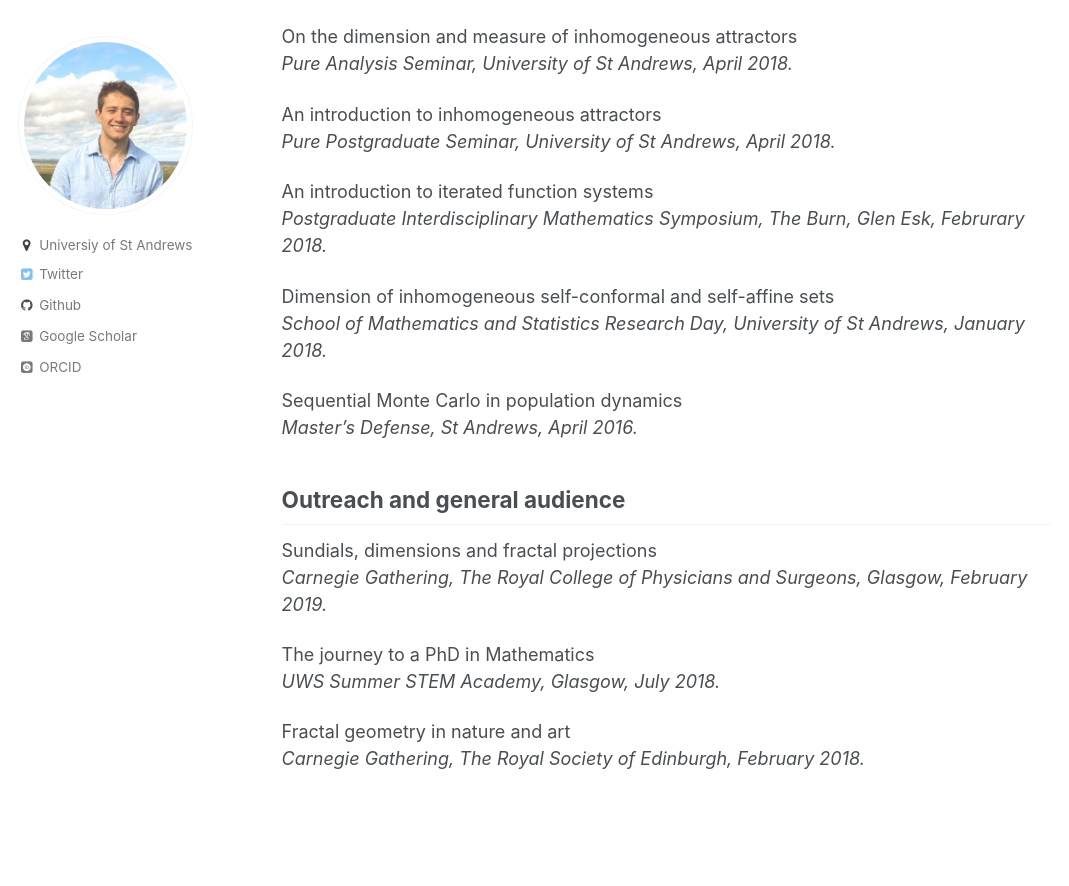
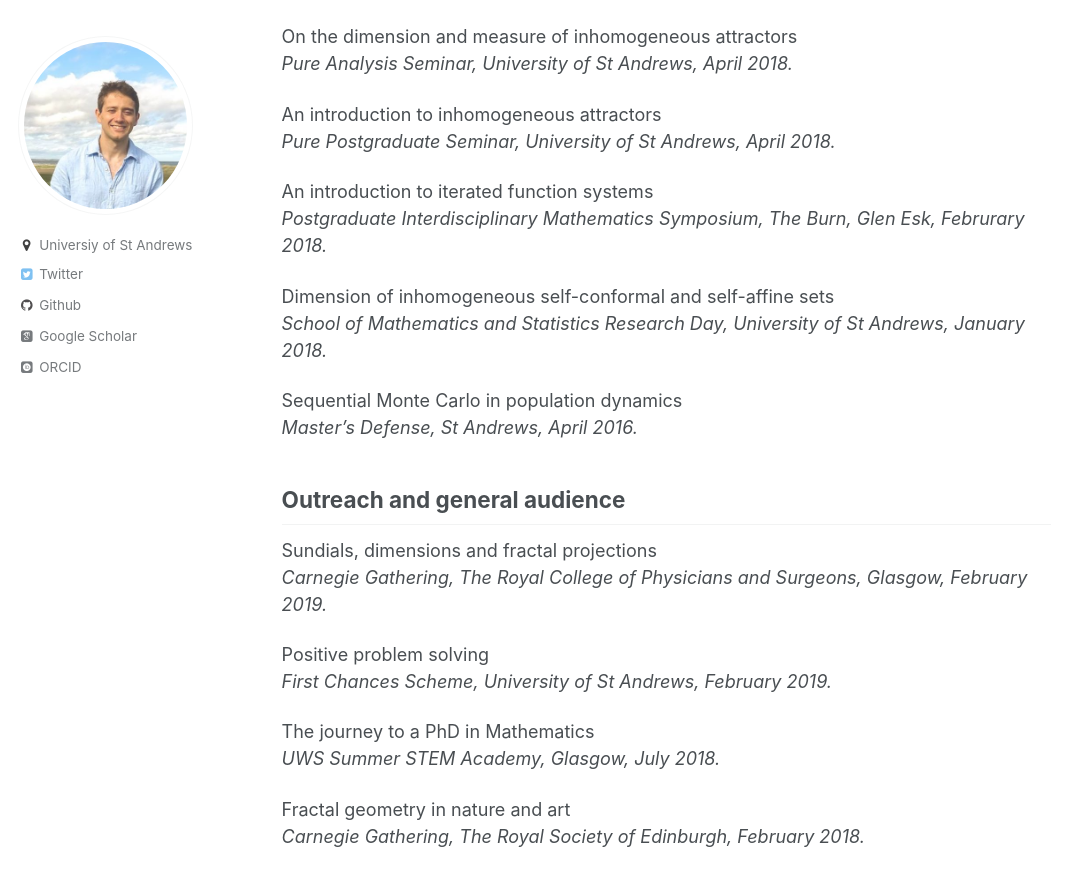
Before and after one commit to veronicakelsey/stuartburrell.github.io, a Jekyll site: the page built from _pages/talks.md, in a window 1280 px wide and 900 px high, scrolled down 1127 px. Shown: the top 886 px of the window, without its empty margins (0-1069 px from the left). Built offline with Jekyll 4.4.1, drawn with Linux system fonts in a browser that asks for light colours; some web fonts are replaced; before the commit the page ends 1950 px from its top, so only the background shows below that.

Commit message:
add problem solving seminar

```diff
--- a/_pages/talks.md
+++ b/_pages/talks.md
@@ -55,6 +55,9 @@ Sequential Monte Carlo in population dynamics
 Sundials, dimensions and fractal projections
 *Carnegie Gathering, The Royal College of Physicians and Surgeons, Glasgow, February 2019.*
 
+Positive problem solving
+*First Chances Scheme, University of St Andrews, February 2019.*
+
 The journey to a PhD in Mathematics
 *UWS Summer STEM Academy, Glasgow, July 2018.*
 
```
Also changed, not shown: 4 other files.
